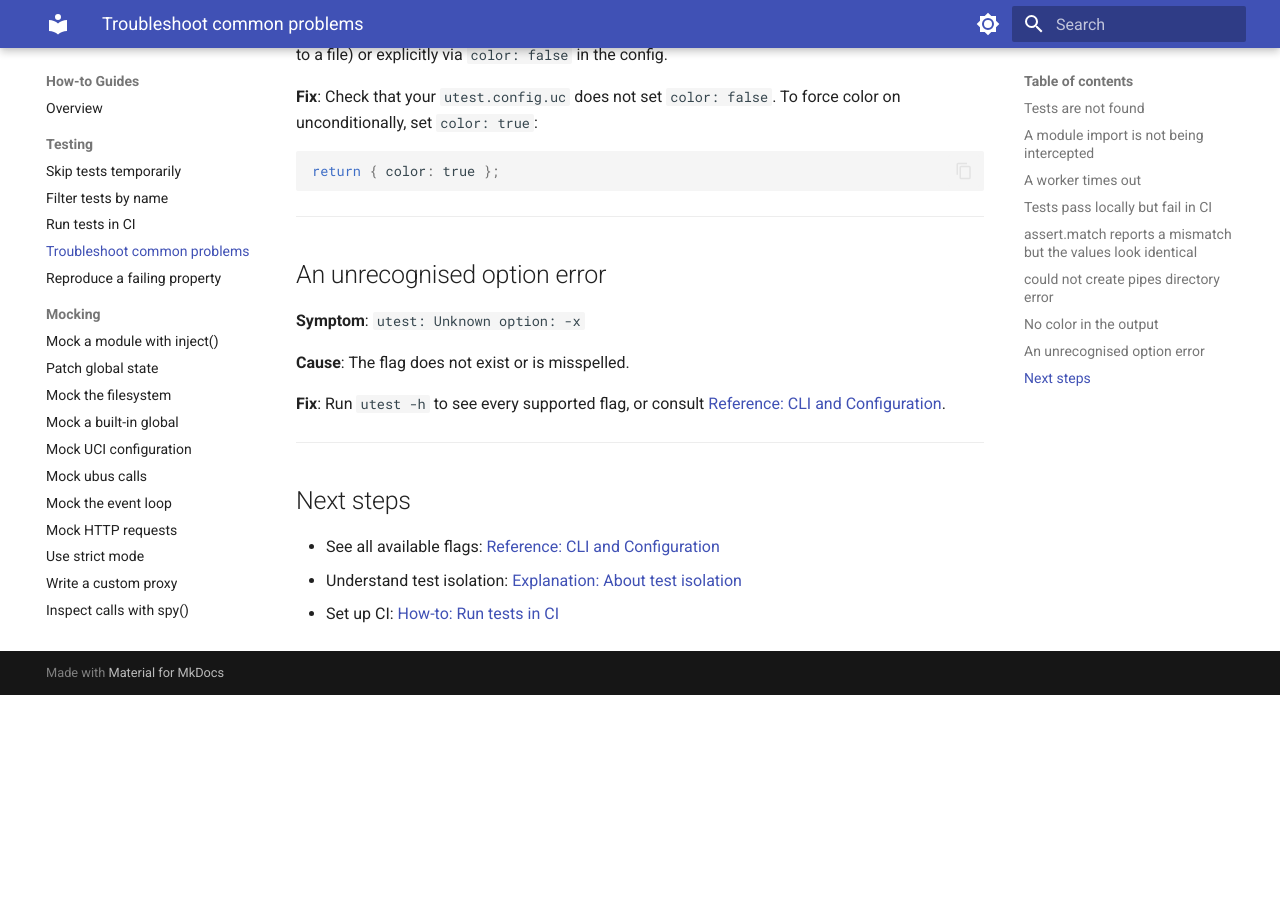
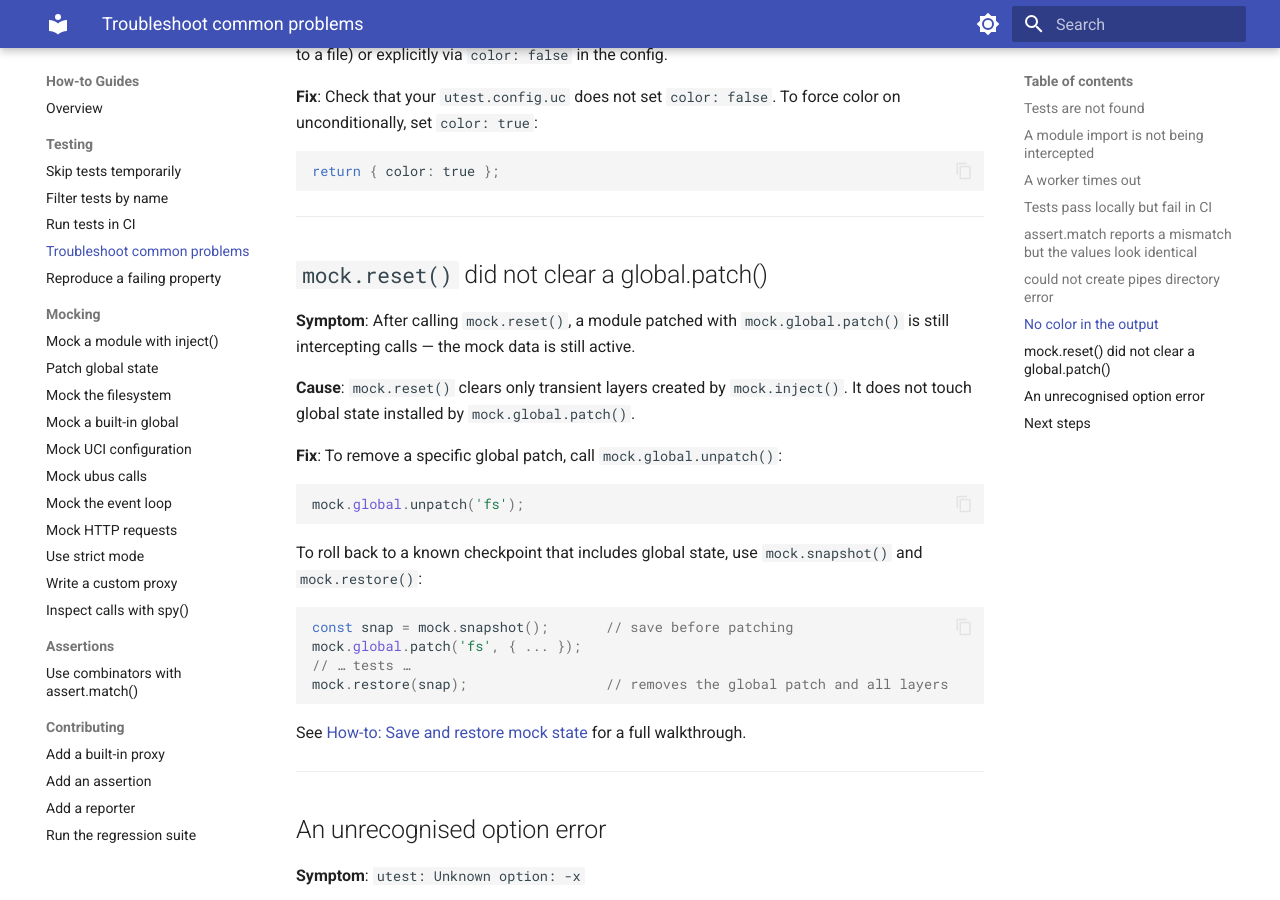
Before and after one commit to m00qek/utest, an MkDocs documentation site: the page built from docs/how-to/troubleshoot.md, in a window 1280 px wide and 900 px high, scrolled down 3396 px. Built offline with MkDocs 1.6.1 and Material for MkDocs 9.7.7, drawn with Linux system fonts in a browser that asks for light colours; before the commit the page ends 4091 px from its top, so only the background shows below that.

Commit message:
docs: add missing how-to guides and mock-engine diagram to reach A grade
- Add how-to/mock-inject-all.md: task guide for mock.inject_all() with
  examples covering multiple modules, per-module options, and validation
  behaviour
- Add how-to/snapshot-restore.md: task guide for mock.snapshot() /
  mock.restore(), including the distinction from mock.reset()
- Add troubleshoot entry for reset() vs restore() confusion (common pitfall)
- Add Mermaid layer-stack diagram to explanation/mock-engine.md, showing
  registry structure and newest-first read / top-of-stack write semantics
- Update how-to index with links to both new guides

````diff
--- a/docs/how-to/troubleshoot.md
+++ b/docs/how-to/troubleshoot.md
@@ -146,6 +146,37 @@ return { color: true };
 
 ---
 
+## `mock.reset()` did not clear a global.patch()
+
+**Symptom**: After calling `mock.reset()`, a module patched with
+`mock.global.patch()` is still intercepting calls — the mock data is still
+active.
+
+**Cause**: `mock.reset()` clears only transient layers created by
+`mock.inject()`. It does not touch global state installed by
+`mock.global.patch()`.
+
+**Fix**: To remove a specific global patch, call `mock.global.unpatch()`:
+
+```js
+mock.global.unpatch('fs');
+```
+
+To roll back to a known checkpoint that includes global state, use
+`mock.snapshot()` and `mock.restore()`:
+
+```js
+const snap = mock.snapshot();       // save before patching
+mock.global.patch('fs', { ... });
+// … tests …
+mock.restore(snap);                 // removes the global patch and all layers
+```
+
+See [How-to: Save and restore mock state](snapshot-restore.md) for a full
+walkthrough.
+
+---
+
 ## An unrecognised option error
 
 **Symptom**: `utest: Unknown option: -x`
````
Also changed, not shown: docs/explanation/mock-engine.md (+18 -0 lines), docs/how-to/index.md (+2 -0 lines), docs/how-to/mock-inject-all.md (added, +133 -0 lines), docs/how-to/snapshot-restore.md (added, +133 -0 lines).
